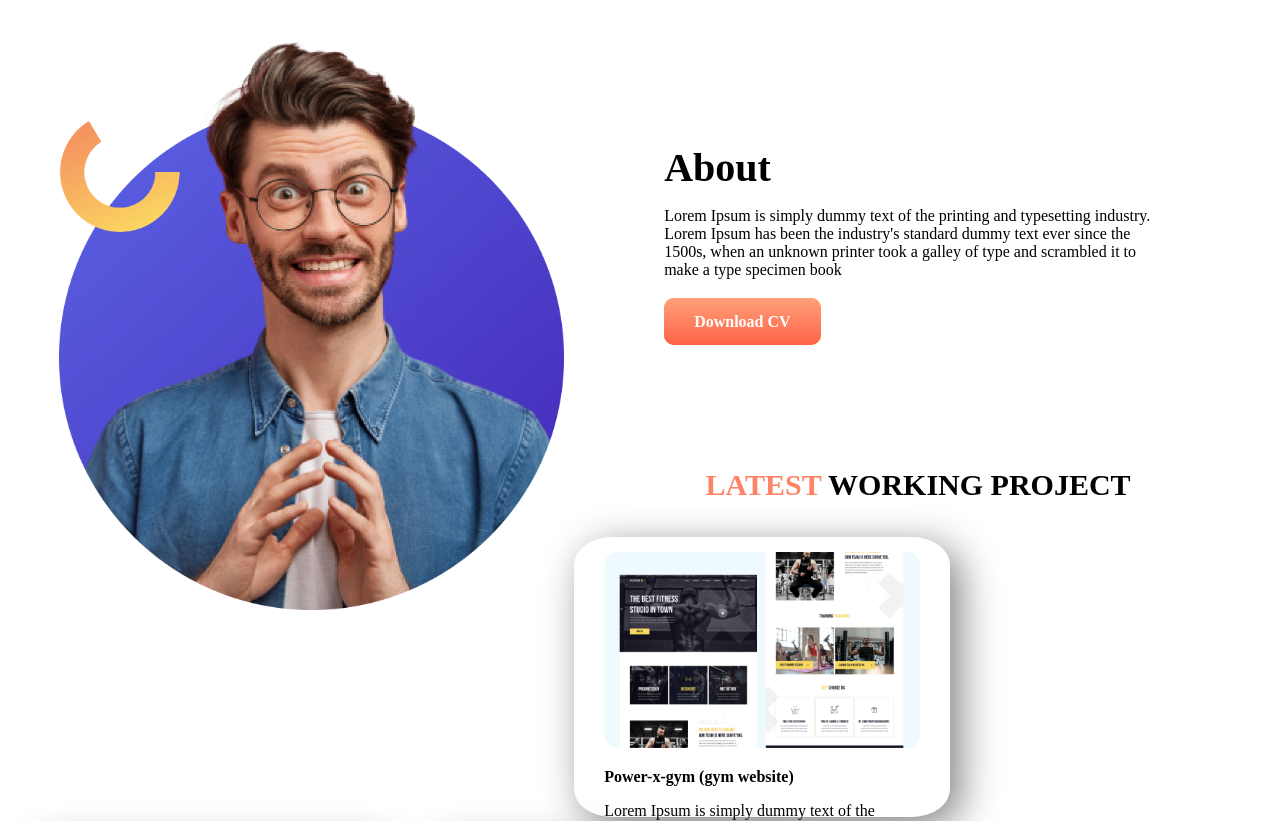
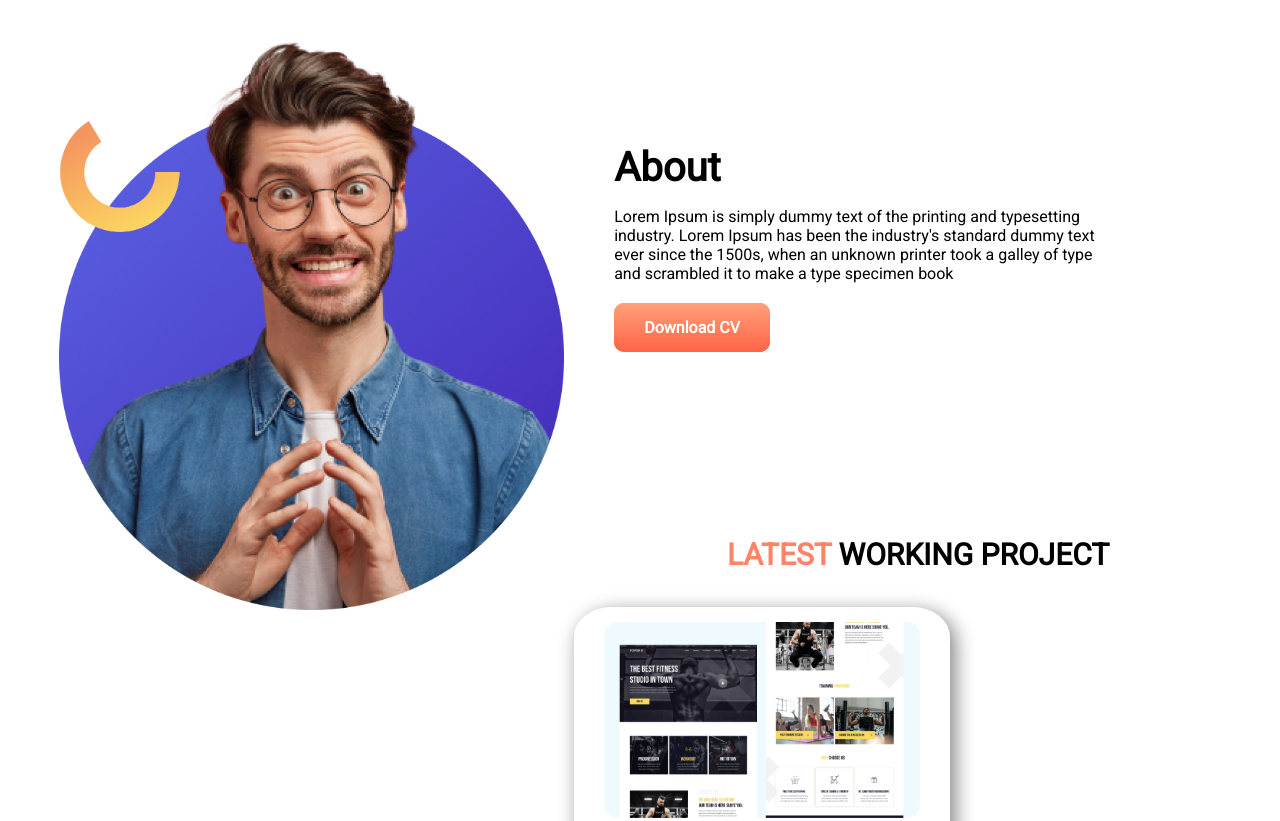
Before and after one commit to nimealif/personal-website-main, a plain HTML site: page index.html in a window 1280 px wide. Shown: the part 760-1581 px from the top of the page. Drawn offline with Linux system fonts and the light colour scheme.

Commit message:
added more code

```diff
--- a/index.html
+++ b/index.html
@@ -5,6 +5,7 @@
     <meta name="viewport" content="width=device-width, initial-scale=1.0">
     <title>Abu Nime Alif</title>
     <link rel="stylesheet" href="style.css">
+    <link href="https://fonts.googleapis.com/css2?family=Roboto&display=swap" rel="stylesheet">
 </head>
 <body>
     <section>
@@ -45,7 +46,7 @@
     </section>
 
     <section>
-        <h2><span>LATEST</span> WORKING PROJECT</h2>
+        <h2 class="center"><span>LATEST</span> WORKING PROJECT</h2>
         <div class="card-width box">
             <img src="images/image 4.png" alt="">
             <h3 class="size">Power-x-gym (gym website)</h3>
--- a/style.css
+++ b/style.css
@@ -1,10 +1,13 @@
+body{
+    font-family: 'Roboto', sans-serif;
+
+}
+
 section{
     align-items: center;
     height: 500px;
     padding-bottom: 50px;
 }
-
-
 
 .half-width{
     width: 40%;
@@ -49,8 +52,12 @@ span{
 }
 
 .adj{
-    margin-top: 200px;
-    margin-left: 100px;
+    margin: 200px 50px;
+
+
+}
+.center{
+    text-align: center;
 }
 h2{
     font-size:30px;
@@ -75,8 +82,8 @@ h2{
 }
 
 .box{
-    box-shadow: 10px 10px 40px gray;
-    height: 50%;
+    box-shadow: 5px 5px 20px gray;
+    height: 53%;
     background-color: white;
     border-radius: 10%;
 }
```
